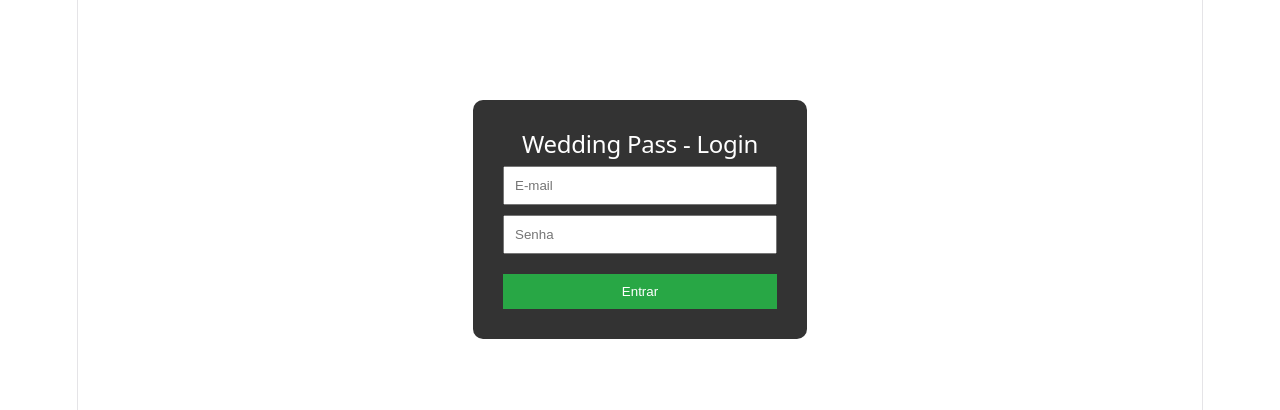
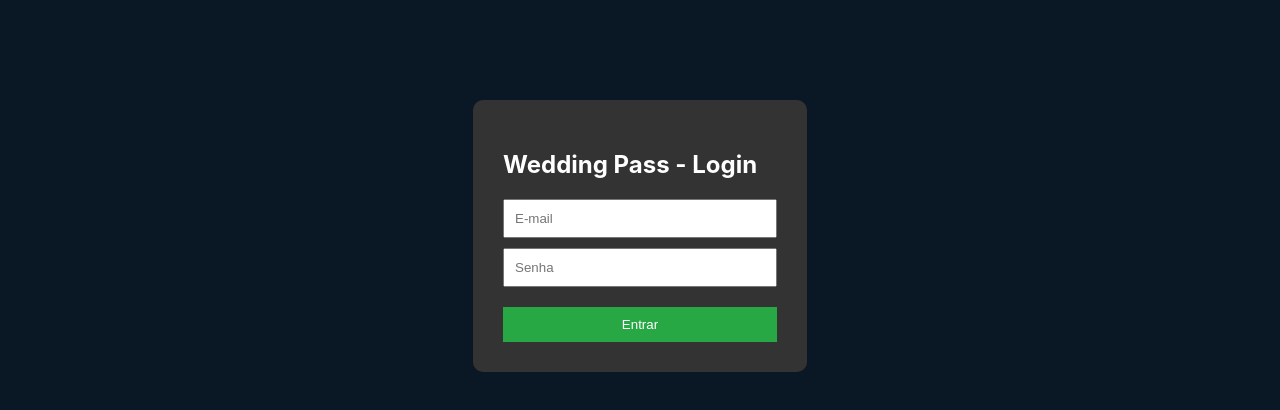
Before and after one commit to moisesssbarbosa/wedding-pass, a React app in the folder frontend/: page /admin in a window 1280 px wide. Shown: the top 410 px of the page. Built offline with nearby package versions, Linux system fonts and the light colour scheme; the HTML template or start-up script is replaced by a standard one.

Commit message:
mudanças no front e novas feat

```diff
--- a/frontend/src/Admin.jsx
+++ b/frontend/src/Admin.jsx
@@ -4,7 +4,6 @@ import api from './api'; // Importando sua configuração do axios
 export default function Admin() {
   const [convidados, setConvidados] = useState([]);
 
-  useEffect(() => {
   // Função para buscar os dados no seu servidor
   const carregarDados = async () => {
     try {
@@ -15,7 +14,21 @@ export default function Admin() {
     }
   };
 
+  const [stats, setStats] = useState({ total: 0, confirmados: 0, faltantes: 0 });
+
+  const carregarStats = async () => {
+    try {
+      const response = await api.get('/stats');
+      setStats(response.data);
+    } catch (err) {
+      console.error("Erro ao carregar estatísticas", err);
+    }
+  };
+
+  useEffect(() => {
     carregarDados();
+    carregarStats();
+    // eslint-disable-next-line react-hooks/exhaustive-deps
   }, []);
 
   const handleLogout = () => {
@@ -28,24 +41,27 @@ export default function Admin() {
     window.location.href = '/';
   };
 
+  const handleToggleCheckin = async (id, statusAtual) => {
+    try {
+      // Enviamos o contrário do status atual (se era false, vira true)
+      await api.patch(`/guests/${id}/checkin`, { status: !statusAtual });
+
+      // Atualiza a lista na tela para o usuário ver a bolinha mexer
+      carregarDados();
+    } catch (err) {
+      alert("Erro ao atualizar!");
+    }
+  };
+
   return (
     <div style={{ padding: '20px' }}>
       <h1>Painel do Administrador 🔐</h1>
 
-    <button
-        onClick={handleLogout}
-        style={{
-            backgroundColor: '#ff4d4d',
-            color: 'white',
-            border: 'none',
-            padding: '10px',
-            cursor: 'pointer',
-            borderRadius: '5px',
-            float: 'right'
-        }}
-        >
-        Sair do Sistema
-    </button>
+    <div style={{ display: 'flex', gap: '20px', marginBottom: '20px' }}>
+      <div className="stat-card">Total: {stats.total}</div>
+      <div className="stat-card" style={{ color: 'green' }}>Confirmados: {stats.confirmados}</div>
+      <div className="stat-card" style={{ color: 'orange' }}>Faltantes: {stats.faltantes}</div>
+    </div>
 
       <table border="1" style={{ width: '100%', marginTop: '100px', textAlign: 'left' }}>
         <thead>
@@ -65,7 +81,14 @@ export default function Admin() {
               <td>{c.telefone}</td>
               <td>{c.mesa}</td>
               <td>
-                <button style={{ color: 'red' }}>Excluir</button>
+                <label className="switch">
+                  <input
+                    type="checkbox"
+                    checked={c.status_checkin}
+                    onChange={() => handleToggleCheckin(c.id, c.status_checkin)}
+                  />
+                  <span className="slider round"></span>
+                </label>
               </td>
             </tr>
           ))}
--- a/frontend/src/App.jsx
+++ b/frontend/src/App.jsx
@@ -2,6 +2,7 @@ import { Routes, Route, Navigate } from 'react-router-dom';
 import Login from './Login';
 import Admin from './Admin';
 import Checkin from './Checkin';
+import Layout from './Layout';
 
 function App() {
   const token = localStorage.getItem('token');
@@ -17,6 +18,7 @@ function App() {
   }
 
   return (
+    <Layout>
       <Routes>
         {/* Rota para o Admin */}
         {cargo === 'ADMIN' && (
@@ -34,6 +36,7 @@ function App() {
           element={<Navigate to={cargo === 'ADMIN' ? "/admin" : "/recepcao"} />}
         />
       </Routes>
+    </Layout>
   );
 }
 
--- /dev/null
+++ b/frontend/src/Layout.jsx
@@ -0,0 +1,52 @@
+import { useNavigate } from 'react-router-dom';
+
+export default function Layout({ children }) {
+  const navigate = useNavigate();
+
+  // Pegamos as informações direto do "baú" (localStorage)
+  const cargo = localStorage.getItem('cargo');
+  const nomeUsuario = localStorage.getItem('nome') || 'Usuário';
+
+  const handleLogout = () => {
+    localStorage.clear();
+    window.location.href = '/';
+};
+
+  return (
+
+    <div className="dashboard-container">
+      <aside className="sidebar">
+        <div style={{ marginBottom: '20px' }}>
+          <h2 style={{ color: '#4f46e5', marginBottom: '5px' }}>Wedding Pass 🥂</h2>
+          {/* Exibindo o nome e o cargo dinamicamente */}
+          <p style={{ margin: 0, fontSize: '0.9rem' }}>Olá, <strong>{nomeUsuario}</strong></p>
+          <span style={{
+            fontSize: '0.75rem',
+            background: '#e2e8f0',
+            padding: '2px 8px',
+            borderRadius: '10px',
+            textTransform: 'lowercase'
+          }}>
+            {cargo}
+          </span>
+        </div>
+
+        <hr />
+        <nav>
+          <ul>
+            {cargo === 'ADMIN' && (
+              <li><button onClick={() => navigate('/admin')}>Dashboard Admin</button></li>
+            )}
+            <li><button onClick={() => navigate('/recepcao')}>Lista de Check-in</button></li>
+          </ul>
+        </nav>
+        <button className="btn-sair" onClick={handleLogout}>Sair</button>
+      </aside>
+
+      {/* Conteúdo Principal */}
+      <main className="main-content">
+        {children}
+      </main>
+    </div>
+  );
+}
--- a/frontend/src/Login.jsx
+++ b/frontend/src/Login.jsx
@@ -1,29 +1,37 @@
 import React, { useState } from 'react';
-import axios from 'axios';
+import api from './api'; // Importando sua configuração do axios
 
 export default function Login({ onLogin }) {
   const [email, setEmail] = useState('');
   const [senha, setSenha] = useState('');
 
-  const handleSubmit = async (e) => {
-    e.preventDefault();
-    try {
-      const response = await axios.post('http://localhost:3001/login', { email, senha });
-      const { token, cargo } = response.data;
+  const handleLogin = async (e) => {
+  e.preventDefault();
+  try {
+    const response = await api.post('/login', { email, senha });
 
-      // Salva no "cofre" do navegador para não deslogar ao dar F5
-      localStorage.setItem('token', token);
-      localStorage.setItem('cargo', cargo);
+    // 1. Salva tudo no "baú"
+    localStorage.setItem('token', response.data.token);
+    localStorage.setItem('cargo', response.data.cargo);
+    localStorage.setItem('nome', response.data.nome);
 
-      onLogin(token, cargo);
-    } catch (err) {
-      alert("E-mail ou senha inválidos!");
+    // 2. O PULO DO GATO: Use window.location.href em vez de navigate
+    // Isso força o navegador a recarregar a página já na rota certa,
+    // lendo os dados novos do localStorage.
+    if (response.data.cargo === 'ADMIN') {
+      window.location.href = '/admin';
+    } else {
+      window.location.href = '/recepcao';
     }
-  };
+
+  } catch (err) {
+    alert("Erro ao logar! Verifique suas credenciais.");
+  }
+};
 
   return (
     <div style={{ display: 'flex', flexDirection: 'column', alignItems: 'center', marginTop: '100px' }}>
-      <form onSubmit={handleSubmit} style={{ background: '#333', padding: '30px', borderRadius: '10px' }}>
+      <form onSubmit={handleLogin} style={{ background: '#333', padding: '30px', borderRadius: '10px' }}>
         <h2 style={{ color: 'white' }}>Wedding Pass - Login</h2>
         <input type="email" placeholder="E-mail" onChange={e => setEmail(e.target.value)} style={{ display: 'block', marginBottom: '10px', padding: '10px', width: '250px' }} />
         <input type="password" placeholder="Senha" onChange={e => setSenha(e.target.value)} style={{ display: 'block', marginBottom: '20px', padding: '10px', width: '250px' }} />
--- a/frontend/src/index.css
+++ b/frontend/src/index.css
@@ -1,111 +1,124 @@
 :root {
-  --text: #6b6375;
-  --text-h: #08060d;
-  --bg: #fff;
-  --border: #e5e4e7;
-  --code-bg: #f4f3ec;
-  --accent: #aa3bff;
-  --accent-bg: rgba(170, 59, 255, 0.1);
-  --accent-border: rgba(170, 59, 255, 0.5);
-  --social-bg: rgba(244, 243, 236, 0.5);
-  --shadow:
-    rgba(0, 0, 0, 0.1) 0 10px 15px -3px, rgba(0, 0, 0, 0.05) 0 4px 6px -2px;
-
-  --sans: system-ui, 'Segoe UI', Roboto, sans-serif;
-  --heading: system-ui, 'Segoe UI', Roboto, sans-serif;
-  --mono: ui-monospace, Consolas, monospace;
-
-  font: 18px/145% var(--sans);
-  letter-spacing: 0.18px;
-  color-scheme: light dark;
-  color: var(--text);
-  background: var(--bg);
-  font-synthesis: none;
-  text-rendering: optimizeLegibility;
-  -webkit-font-smoothing: antialiased;
-  -moz-osx-font-smoothing: grayscale;
-
-  @media (max-width: 1024px) {
-    font-size: 16px;
-  }
-}
-
-@media (prefers-color-scheme: dark) {
-  :root {
-    --text: #9ca3af;
-    --text-h: #f3f4f6;
-    --bg: #16171d;
-    --border: #2e303a;
-    --code-bg: #1f2028;
-    --accent: #c084fc;
-    --accent-bg: rgba(192, 132, 252, 0.15);
-    --accent-border: rgba(192, 132, 252, 0.5);
-    --social-bg: rgba(47, 48, 58, 0.5);
-    --shadow:
-      rgba(0, 0, 0, 0.4) 0 10px 15px -3px, rgba(0, 0, 0, 0.25) 0 4px 6px -2px;
-  }
-
-  #social .button-icon {
-    filter: invert(1) brightness(2);
-  }
+  --primary: #4f46e5;
+  --success: #22c55e;
+  --danger: #ef4444;
+  --bg: #0a1825;
 }
 
 body {
   margin: 0;
+  font-family: 'Inter', sans-serif;
+  background-color: var(--bg);
+  color: #6d8cbe;
 }
 
-#root {
-  width: 1126px;
-  max-width: 100%;
-  margin: 0 auto;
-  text-align: center;
-  border-inline: 1px solid var(--border);
-  min-height: 100svh;
+.dashboard-container {
   display: flex;
-  flex-direction: column;
-  box-sizing: border-box;
+  min-height: 100vh;
 }
 
-h1,
-h2 {
-  font-family: var(--heading);
-  font-weight: 500;
-  color: var(--text-h);
+.sidebar {
+  width: 250px;
+  background: rgb(255, 255, 255);
+  border-right: 1px solid #e2e8f0;
+  padding: 20px;
 }
 
-h1 {
-  font-size: 56px;
-  letter-spacing: -1.68px;
-  margin: 32px 0;
-  @media (max-width: 1024px) {
-    font-size: 36px;
-    margin: 20px 0;
-  }
-}
-h2 {
-  font-size: 24px;
-  line-height: 118%;
-  letter-spacing: -0.24px;
-  margin: 0 0 8px;
-  @media (max-width: 1024px) {
-    font-size: 20px;
-  }
-}
-p {
-  margin: 0;
+.main-content {
+  flex: 1;
+  padding: 40px;
 }
 
-code,
-.counter {
-  font-family: var(--mono);
-  display: inline-flex;
-  border-radius: 4px;
-  color: var(--text-h);
+table {
+  width: 100%;
+  border-collapse: collapse;
+  background: white;
+  border-radius: 8px;
+  overflow: hidden;
+  box-shadow: 0 4px 6px -1px rgb(0 0 0 / 0.1);
 }
 
-code {
-  font-size: 15px;
-  line-height: 135%;
-  padding: 4px 8px;
-  background: var(--code-bg);
+th, td {
+  padding: 12px 15px;
+  border-bottom: 1px solid #f1f5f9;
 }
+
+.btn-sair {
+  margin-top: auto;
+  background: #ef4444;
+  color: rgb(255, 255, 255);
+  border: none;
+  padding: 10px;
+  width: 100%;
+  cursor: pointer;
+  border-radius: 4px;
+}
+
+.sidebar nav ul {
+  list-style: none;
+  padding: 0;
+}
+
+.sidebar nav button {
+  background: none;
+  border: none;
+  color: #4f46e5;
+  text-decoration: underline;
+  cursor: pointer;
+  padding: 10px 0;
+}
+
+/* O container do switch */
+.switch {
+  position: relative;
+  display: inline-block;
+  width: 50px;
+  height: 24px;
+}
+
+/* Esconde o checkbox padrão */
+.switch input {
+  opacity: 0;
+  width: 0;
+  height: 0;
+}
+
+/* O fundo do trilho */
+.slider {
+  position: absolute;
+  cursor: pointer;
+  top: 0; left: 0; right: 0; bottom: 0;
+  background-color: #ccc;
+  transition: .4s;
+  border-radius: 24px;
+}
+
+/* A bolinha branca */
+.slider:before {
+  position: absolute;
+  content: "";
+  height: 18px; width: 18px;
+  left: 3px; bottom: 3px;
+  background-color: white;
+  transition: .4s;
+  border-radius: 50%;
+}
+
+input:checked + .slider {
+  background-color: #22c55e; /* Verde quando ligado */
+}
+
+input:checked + .slider:before {
+  transform: translateX(26px); /* Move a bolinha para a direita */
+}
+
+.stat-card {
+  background: white;
+  padding: 15px 25px;
+  border-radius: 10px;
+  box-shadow: 0 2px 4px rgba(0,0,0,0.1);
+  font-weight: bold;
+  flex: 1;
+  text-align: center;
+  border-top: 4px solid #4f46e5; /* Uma bordinha colorida em cima */
+}
```
Also changed, not shown: 1 other file (tests, documents, lock files or other folders). Lines whose indentation alone changed are shown as unchanged.
